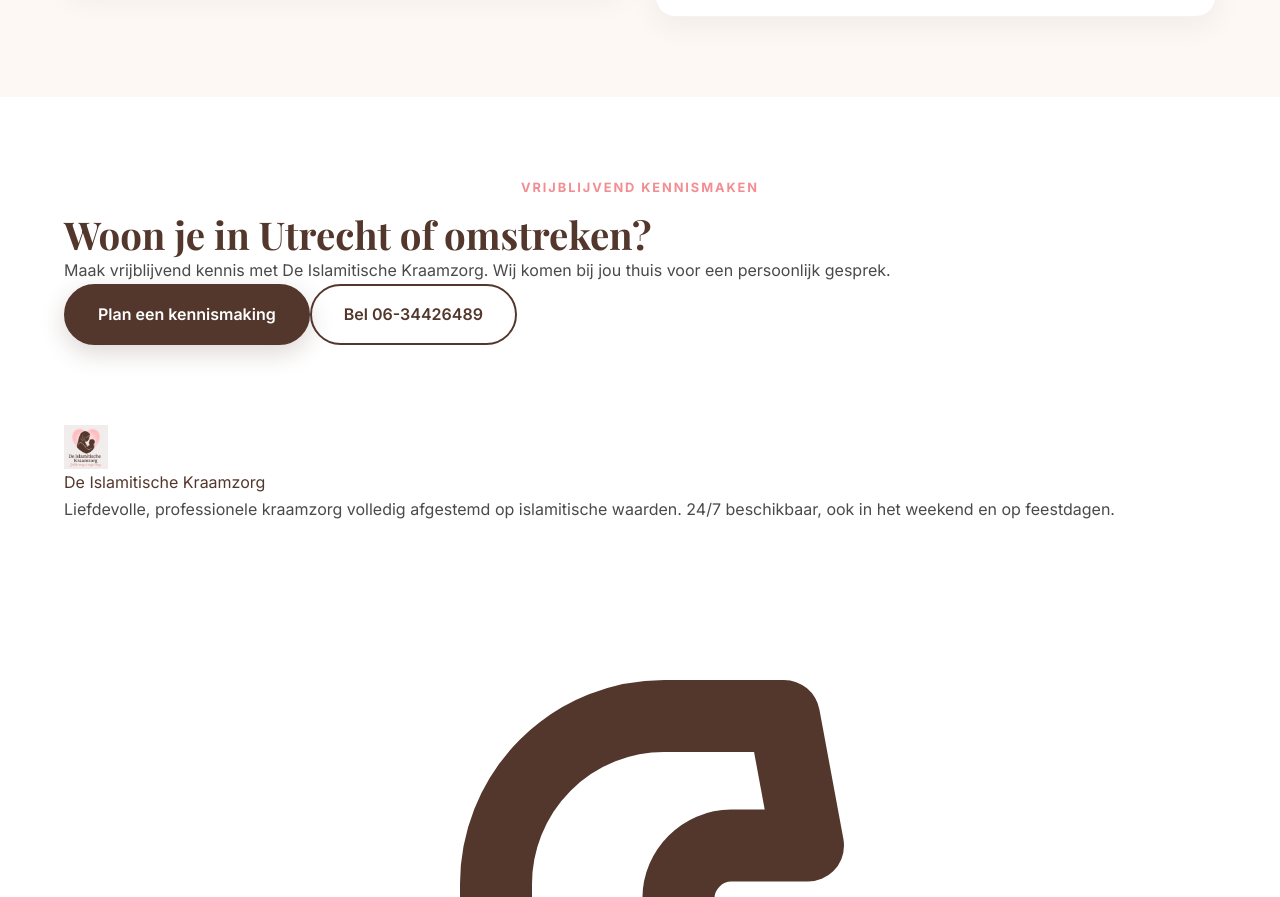
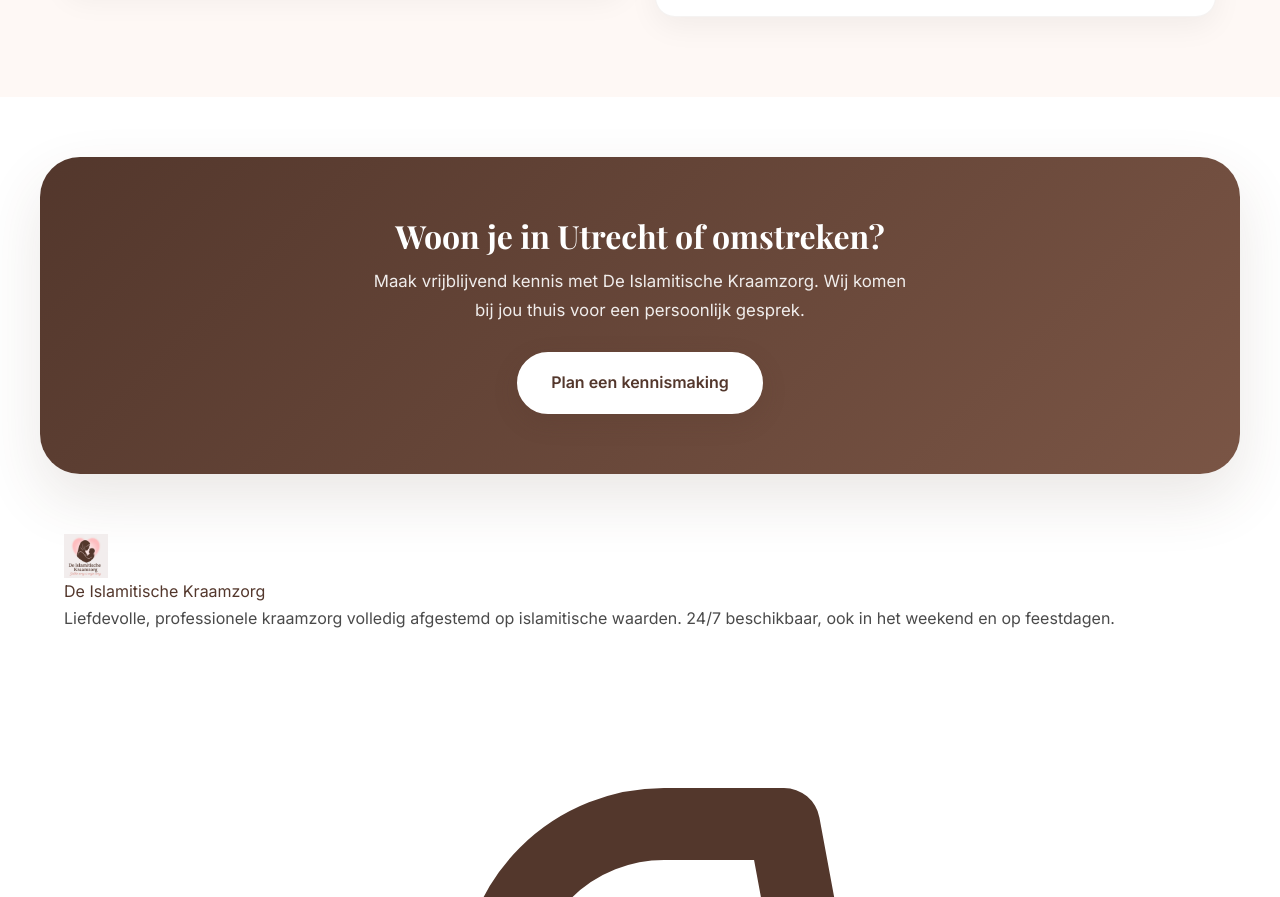
Before and after one commit to Maximustopdeals/De-Islamitische-Kraamzorg, a Next.js app: page / in a window 1280 px wide. Shown: the part 4105-5002 px from the top of the page. Built offline with nearby package versions, Linux system fonts and the light colour scheme; a web font is replaced by a local one.

Commit message:
Refactor CTABanner component for simplified props

```diff
--- a/src/components/CTABanner.tsx
+++ b/src/components/CTABanner.tsx
@@ -1,58 +1,25 @@
 import Link from "next/link";
-import { site } from "@/lib/site";
-import Reveal from "./Reveal";
 
-interface CTAButton {
-  href: string;
-  label: string;
-}
-
-interface CTABannerProps {
+type Props = {
   title: string;
   text: string;
-  primary?: CTAButton;
-  secondary?: CTAButton;
-  label?: string;
-  className?: string;
-}
+  href?: string;
+  ctaLabel?: string;
+};
 
 export default function CTABanner({
   title,
   text,
-  primary = { href: "/contact", label: "Plan een kennismaking" },
-  secondary,
-  label = "Vrijblijvend kennismaken",
-  className = "",
-}: CTABannerProps) {
+  href = "/contact",
+  ctaLabel = "Plan een kennismaking",
+}: Props) {
   return (
-    <section className={`section ${className}`.trim()}>
-      <div className="container">
-        <Reveal>
-          <div className="cta">
-            {label && <span className="label label--center">{label}</span>}
-            <h2>{title}</h2>
-            <p>{text}</p>
-            <div className="cta__actions">
-              <Link href={primary.href} className="btn">
-                {primary.label}
-              </Link>
-              {secondary ? (
-                <Link href={secondary.href} className="btn btn--outline">
-                  {secondary.label}
-                </Link>
-              ) : (
-                <a
-                  href={site.phoneLink}
-                  className="btn btn--outline"
-                  aria-label={`Bel ${site.phone}`}
-                >
-                  Bel {site.phone}
-                </a>
-              )}
-            </div>
-          </div>
-        </Reveal>
-      </div>
+    <section className="cta-banner">
+      <h2>{title}</h2>
+      <p>{text}</p>
+      <Link href={href} className="btn">
+        {ctaLabel}
+      </Link>
     </section>
   );
 }
```
